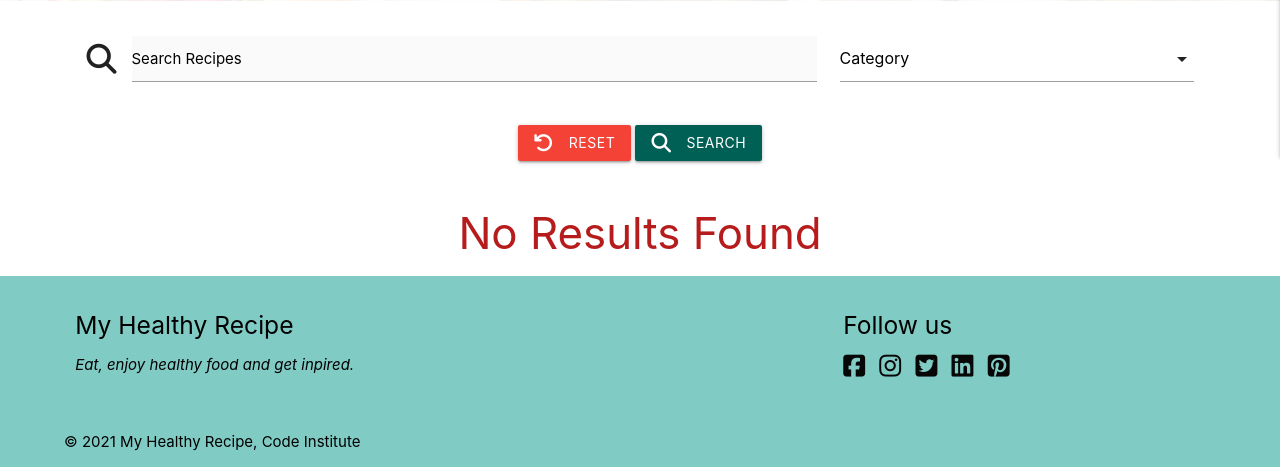
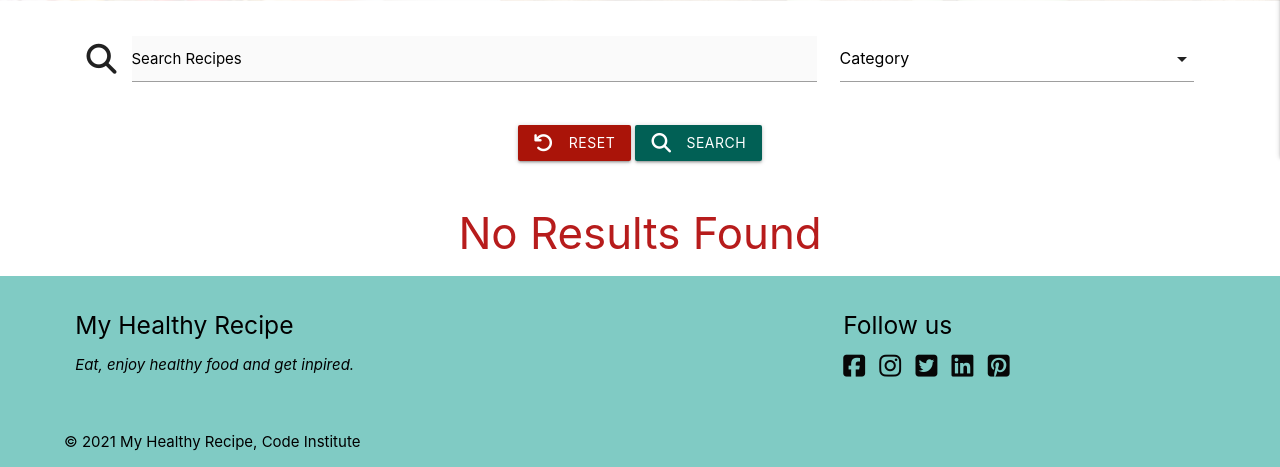
Before and after one commit to yuyu78/my-healthy-recipe, a Flask app: page / in a window 1280 px wide. Shown: the part 703-1170 px from the top of the page. Run offline with Flask 2, Linux system fonts and the light colour scheme; data that the repository does not hold is empty; some libraries are stand-ins or nearby versions.

Commit message:
Add contrast ration of red reset button on homepage

```diff
--- a/static/css/style.css
+++ b/static/css/style.css
@@ -119,6 +119,10 @@ nav ul a {
 
 #search-button {
     background-color: #016055;
+}
+
+#reset-btn-red {
+    background-color:#AA1409;
 }
 
 /* Pagination */
--- a/templates/homepage.html
+++ b/templates/homepage.html
@@ -45,7 +45,7 @@
                 <div class="row">
                     <div class="col s12 center-align">
                         <!-- Reset button -->
-                        <a href="{{ url_for('get_recipes') }}" class="red btn text-shadow">
+                        <a href="{{ url_for('get_recipes') }}" class="btn text-shadow" id="reset-btn-red">
                             <i class="fas fa-undo left"></i> Reset
                         </a>
                         <!-- Search button -->
```
